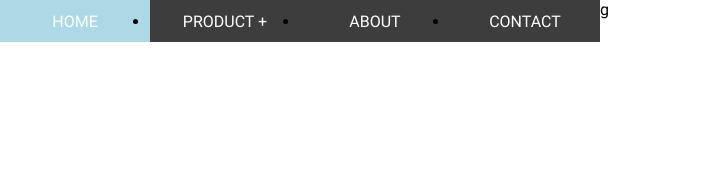
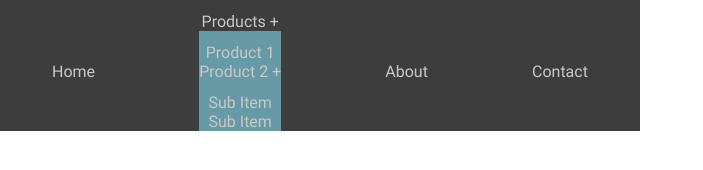
Before and after one commit to gutyawOw/fe-basic-02.08.23, a plain HTML site: page index.html in a window 1280 px wide. Shown: the whole page, without its empty margins (0-703 px from the left). Drawn offline with Linux system fonts and the light colour scheme.

Commit message:
add css/style.css and index.html file

```diff
--- a/css/style.css
+++ b/css/style.css
@@ -24,49 +24,36 @@ html {
   padding-right: var(--basic-space);
   position: relative;
 }
-
-.menu li {
-  float: left;
+/*  */
+.menu {
+  position: relative;
+  list-style: none;
   text-align: center;
   background: rgb(61, 61, 61);
+  color: rgb(204, 199, 199);
   position: relative;
   padding-top: 12px;
+  display: flex;
+  justify-content: space-around;
+  align-items: center;
+  width: 50%;
 }
-.menu li ul {
+.child {
   list-style: none;
-  display: none;
-  position: absolute;
+  position: relative;
+  text-align: center;
+  align-items: center;
+  padding-top: 12px;
+  background-color: rgb(103, 154, 167);
 }
-.menu li ul li {
-  float: none;
-  height: 30px;
-  margin: 0;
-  width: 150px;
+.sub-menu {
+  list-style: none;
+  position: relative;
   text-align: center;
-  background: lightblue;
+  align-items: center;
+  padding-top: 12px;
+  background-color: rgb(103, 154, 167);
 }
-.menu li a {
-  display: block;
-  width: 150px;
-  height: 30px;
-  color: #ffffff;
-}
-.menu li:hover ul {
+.parent:hover > .child .sub-menu {
   display: block;
 }
-.menu li:hover {
-  background: lightblue;
-}
-.menu li ul li ul {
-  left: 150px;
-  top: 0;
-}
-.menu li ul li ul li {
-  display: none;
-}
-.menu li ul li:hover ul li {
-  display: block;
-}
-.parent:hover > .child {
-  display: block;
-}
--- a/index.html
+++ b/index.html
@@ -13,31 +13,30 @@
     <header></header>
     <main>
         <section>
+
             <ul class="menu">
-                <li><a href="#">HOME</a></li>g
-                <li>
-                    <a href="#">PRODUCT +</a>
-                    <ul>
-                        <li><a href="#">Product 1 +</a></li>
-                        <li><a href="#">Product 2 +</a>
-                            <ul>
-                                <li><a href="#">Sub item</a></li>
-                                <li><a href="#">Sub item</a></li>
+                <li><a href="index.html">Home</a></li>
+                <li><a href="#" class="parent">Products +</a>
+                    <ul class="child ">
+                        <li><a href="#">Product 1</a>
+                        </li>
+                        <li><a href="#" class="parent">Product 2 +</a></li>
+                        <li>
+                            <ul class="sub-menu">
+                                <li><a href="#">Sub Item</a></li>
+                                <li><a href="#">Sub Item</a></li>
                             </ul>
                         </li>
                     </ul>
                 </li>
-                <li>
-                    <a href="#">ABOUT</a>
-                </li>
-                <li>
-                    <a href="#">CONTACT</a>
-                </li>
+                <li><a href="#">About</a></li>
+                <li><a href="#">Contact</a></li>
             </ul>
+
         </section>
     </main>
     <footer></footer>
-    <script src="./js/script.js"></script>
+    <script src=" ./js/script.js"></script>
 </body>
 
 </html>
```
